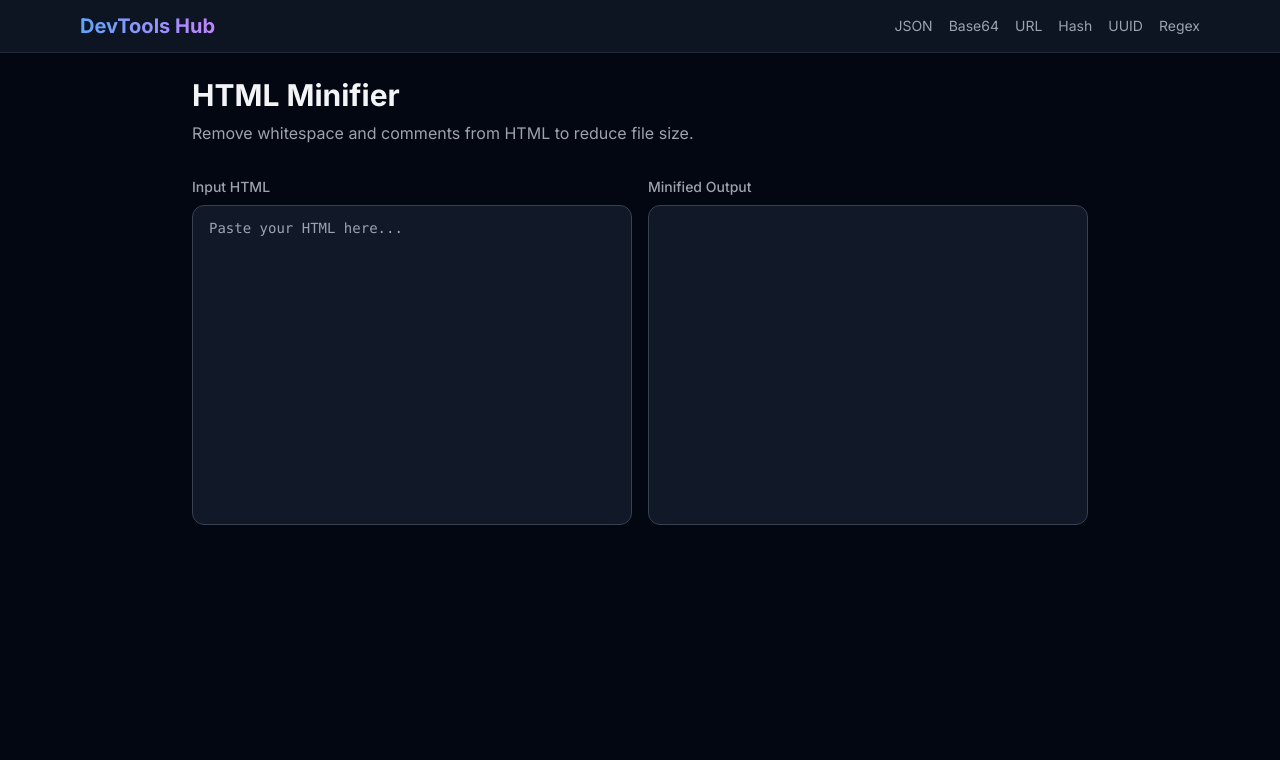
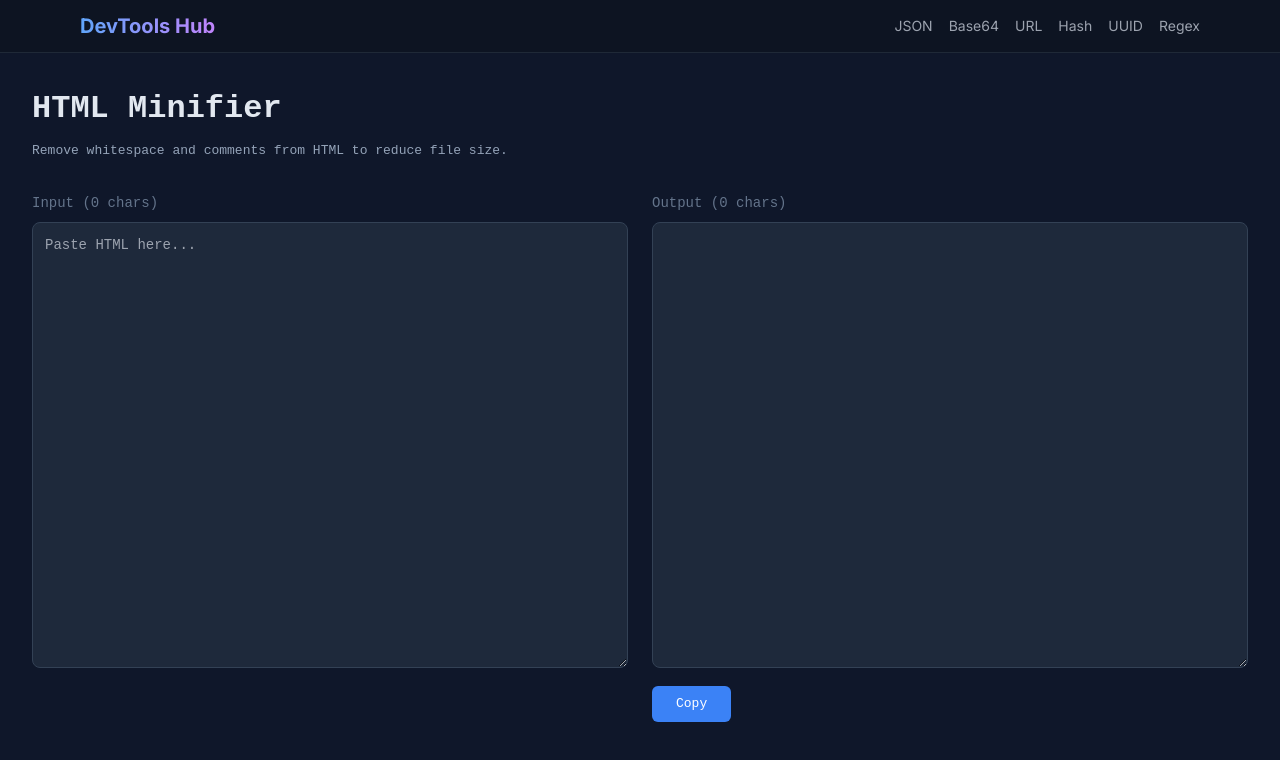
Before and after one commit to OnezSadim/devtools-hub, a Next.js app: page /tools/html-minifier in a window 1280 px wide. Shown: the top 760 px of the page. Built offline with nearby package versions, Linux system fonts and the light colour scheme.

Commit message:
Add tools 76-80: text-case-converter, color-contrast-checker, morse-code-translator, image-to-base64, html-minifier

```diff
--- a/src/app/tools/html-minifier/page.tsx
+++ b/src/app/tools/html-minifier/page.tsx
@@ -1,46 +1,34 @@
-'use client';
-import { useState } from 'react';
+"use client";
+import { useState } from "react";
+function minifyHtml(html: string): string {
+  return html
+    .replace(/<!--[\s\S]*?-->/g, "")
+    .replace(/\s+/g, " ")
+    .replace(/> </g, "><")
+    .replace(/ >/g, ">")
+    .replace(/< /g, "<")
+    .trim();
+}
 export default function HtmlMinifier() {
-  const [input, setInput] = useState('');
-  const [copied, setCopied] = useState(false);
-  const minify = (html: string) => {
-    return html
-      .replace(/<!--[\s\S]*?-->/g, '')
-      .replace(/\s+/g, ' ')
-      .replace(/> </g, '><')
-      .replace(/ (class|id|src|href|alt|type|value|name|placeholder|action|method)=" /g, ' $1="')
-      .trim();
-  };
-  const output = minify(input);
-  const savings = input.length > 0 ? Math.round((1 - output.length / input.length) * 100) : 0;
-  const copy = () => { navigator.clipboard.writeText(output); setCopied(true); setTimeout(() => setCopied(false), 2000); };
+  const [input, setInput] = useState("");
+  const output = minifyHtml(input);
+  const saved = input.length > 0 ? Math.round((1 - output.length / input.length) * 100) : 0;
   return (
-    <div className="min-h-screen bg-gray-950 text-gray-100 p-6">
-      <div className="max-w-4xl mx-auto">
-        <h1 className="text-3xl font-bold mb-2">HTML Minifier</h1>
-        <p className="text-gray-400 mb-8">Remove whitespace and comments from HTML to reduce file size.</p>
-        {input && (
-          <div className="bg-gray-900 rounded-xl p-4 mb-6 flex gap-6">
-            <div className="text-center"><div className="text-2xl font-bold text-blue-400">{input.length}</div><div className="text-gray-400 text-sm">Original bytes</div></div>
-            <div className="text-center"><div className="text-2xl font-bold text-green-400">{output.length}</div><div className="text-gray-400 text-sm">Minified bytes</div></div>
-            <div className="text-center"><div className="text-2xl font-bold text-yellow-400">{savings}%</div><div className="text-gray-400 text-sm">Saved</div></div>
+    <div style={{minHeight:"100vh",background:"#0f172a",color:"#e2e8f0",padding:"2rem",fontFamily:"monospace"}}>
+      <h1 style={{fontSize:"2rem",fontWeight:700,marginBottom:"0.5rem"}}>HTML Minifier</h1>
+      <p style={{color:"#94a3b8",marginBottom:"2rem"}}>Remove whitespace and comments from HTML to reduce file size.</p>
+      <div style={{display:"grid",gridTemplateColumns:"1fr 1fr",gap:"1.5rem"}}>
+        <div>
+          <div style={{color:"#64748b",fontSize:"0.875rem",marginBottom:"0.5rem"}}>Input ({input.length} chars)</div>
+          <textarea value={input} onChange={e=>setInput(e.target.value)} placeholder="Paste HTML here..." rows={20} style={{width:"100%",background:"#1e293b",color:"#e2e8f0",border:"1px solid #334155",borderRadius:8,padding:"0.75rem",fontSize:"0.875rem",resize:"vertical",boxSizing:"border-box"}} />
+        </div>
+        <div>
+          <div style={{display:"flex",justifyContent:"space-between",marginBottom:"0.5rem"}}>
+            <span style={{color:"#64748b",fontSize:"0.875rem"}}>Output ({output.length} chars)</span>
+            {saved > 0 && <span style={{color:"#22c55e",fontSize:"0.875rem"}}>{saved}% smaller</span>}
           </div>
-        )}
-        <div className="grid grid-cols-1 md:grid-cols-2 gap-4">
-          <div>
-            <label className="block text-sm font-medium text-gray-400 mb-2">Input HTML</label>
-            <textarea value={input} onChange={e => setInput(e.target.value)}
-              placeholder="Paste your HTML here..."
-              className="w-full h-80 bg-gray-900 border border-gray-700 rounded-xl px-4 py-3 font-mono text-sm text-gray-100 focus:outline-none focus:border-blue-500 resize-none" />
-          </div>
-          <div>
-            <div className="flex justify-between items-center mb-2">
-              <label className="text-sm font-medium text-gray-400">Minified Output</label>
-              {output && <button onClick={copy} className="text-sm bg-gray-800 hover:bg-gray-700 px-3 py-1 rounded text-gray-300">{copied ? 'Copied!' : 'Copy'}</button>}
-            </div>
-            <textarea readOnly value={output}
-              className="w-full h-80 bg-gray-900 border border-gray-700 rounded-xl px-4 py-3 font-mono text-sm text-green-400 focus:outline-none resize-none" />
-          </div>
+          <textarea readOnly value={output} rows={20} style={{width:"100%",background:"#1e293b",color:"#38bdf8",border:"1px solid #334155",borderRadius:8,padding:"0.75rem",fontSize:"0.875rem",resize:"vertical",boxSizing:"border-box"}} />
+          <button onClick={()=>navigator.clipboard.writeText(output)} style={{marginTop:"0.75rem",background:"#3b82f6",color:"white",border:"none",borderRadius:6,padding:"0.5rem 1.5rem",cursor:"pointer"}}>Copy</button>
         </div>
       </div>
     </div>
--- a/src/app/tools/image-to-base64/page.tsx
+++ b/src/app/tools/image-to-base64/page.tsx
@@ -1,16 +1,38 @@
 "use client";
-import { useState, useRef } from "react";
+import { useState, useCallback } from "react";
 export default function ImageToBase64() {
-  const [b64,setB64]=useState("");
-  const [type,setType]=useState("");
-  const ref=useRef<HTMLInputElement>(null);
-  function handleFile(e:React.ChangeEvent<HTMLInputElement>){
-    const f=e.target.files?.[0]; if(!f) return;
-    setType(f.type);
-    const r=new FileReader();
-    r.onload=ev=>setB64((ev.target?.result as string)||"")
-    r.readAsDataURL(f);
-  }
-  function copy(){ navigator.clipboard.writeText(b64); }
-  return(<div className="min-h-screen bg-gray-950 text-white p-6"><div className="max-w-2xl mx-auto"><h1 className="text-3xl font-bold mb-2">Image to Base64</h1><p className="text-gray-400 mb-6">Convert any image to a Base64 data URL for embedding in HTML/CSS.</p><div onClick={()=>ref.current?.click()} className="border-2 border-dashed border-gray-700 rounded-lg p-10 text-center cursor-pointer hover:border-blue-500 mb-4"><input ref={ref} type="file" accept="image/*" className="hidden" onChange={handleFile}/><p className="text-gray-400">Click to select an image</p></div>{b64&&<><div className="mb-3"><img src={b64} alt="preview" className="max-h-40 rounded"/></div><div className="flex gap-2 mb-2"><input className="flex-1 bg-gray-900 border border-gray-700 rounded p-2 font-mono text-xs" value={b64.substring(0,80)+"..."} readOnly/><button onClick={copy} className="bg-blue-600 hover:bg-blue-700 px-4 py-2 rounded text-sm">Copy</button></div><p className="text-xs text-gray-500">{b64.length} characters</p></>}</div></div>);
+  const [result, setResult] = useState("");
+  const [preview, setPreview] = useState("");
+  const [name, setName] = useState("");
+  const handleFile = useCallback((file: File) => {
+    if (!file) return;
+    setName(file.name);
+    const reader = new FileReader();
+    reader.onload = (e) => {
+      const base64 = e.target?.result as string;
+      setPreview(base64);
+      setResult(base64);
+    };
+    reader.readAsDataURL(file);
+  }, []);
+  const onDrop = (e: React.DragEvent) => { e.preventDefault(); handleFile(e.dataTransfer.files[0]); };
+  return (
+    <div style={{minHeight:"100vh",background:"#0f172a",color:"#e2e8f0",padding:"2rem",fontFamily:"monospace"}}>
+      <h1 style={{fontSize:"2rem",fontWeight:700,marginBottom:"0.5rem"}}>Image to Base64 Converter</h1>
+      <p style={{color:"#94a3b8",marginBottom:"2rem"}}>Convert images to Base64 encoded strings for embedding in HTML/CSS/JS.</p>
+      <div onDrop={onDrop} onDragOver={e=>e.preventDefault()} style={{border:"2px dashed #334155",borderRadius:8,padding:"3rem",textAlign:"center",marginBottom:"1.5rem",cursor:"pointer"}} onClick={()=>document.getElementById("imgInput")?.click()}>
+        {preview ? <img src={preview} alt={name} style={{maxWidth:"100%",maxHeight:200,objectFit:"contain"}} /> : <div style={{color:"#64748b"}}>Drop image here or click to upload</div>}
+        <input id="imgInput" type="file" accept="image/*" style={{display:"none"}} onChange={e=>e.target.files&&handleFile(e.target.files[0])} />
+      </div>
+      {result && (
+        <div style={{background:"#1e293b",borderRadius:8,padding:"1.5rem"}}>
+          <div style={{display:"flex",justifyContent:"space-between",alignItems:"center",marginBottom:"1rem"}}>
+            <span style={{color:"#94a3b8",fontSize:"0.875rem"}}>{name} — {(result.length/1.37/1024).toFixed(1)} KB</span>
+            <button onClick={()=>navigator.clipboard.writeText(result)} style={{background:"#3b82f6",color:"white",border:"none",borderRadius:4,padding:"0.4rem 1rem",cursor:"pointer",fontSize:"0.875rem"}}>Copy Base64</button>
+          </div>
+          <textarea readOnly value={result} rows={6} style={{width:"100%",background:"#0f172a",color:"#38bdf8",border:"1px solid #334155",borderRadius:4,padding:"0.75rem",fontSize:"0.75rem",resize:"vertical",boxSizing:"border-box"}} />
+        </div>
+      )}
+    </div>
+  );
 }
--- /dev/null
+++ b/src/app/tools/morse-code-translator/page.tsx
@@ -0,0 +1,29 @@
+"use client";
+import { useState } from "react";
+const MORSE: Record<string,string> = {A:".-",B:"-...",C:"-.-.",D:"-..",E:".",F:"..-.",G:"--.",H:"....",I:"..",J:".---",K:"-.-",L:".-..",M:"--",N:"-.",O:"---",P:".--.",Q:"--.-",R:".-.",S:"...",T:"-",U:"..-",V:"...-",W:".--",X:"-..-",Y:"-.--",Z:"--..","0":"-----","1":".----","2":"..---","3":"...--","4":"....-","5":".....","6":"-....","7":"--...","8":"---..","9":"----."," ":"/"};
+const REVERSE: Record<string,string> = Object.fromEntries(Object.entries(MORSE).map(([k,v])=>[v,k]));
+function toMorse(text: string) { return text.toUpperCase().split("").map(c=>MORSE[c]||"").filter(Boolean).join(" "); }
+function fromMorse(morse: string) { return morse.split(" ").map(c=>REVERSE[c]||"").join(""); }
+export default function MorseCodeTranslator() {
+  const [text, setText] = useState("");
+  const [mode, setMode] = useState<"toMorse"|"fromMorse">("toMorse");
+  const output = mode==="toMorse" ? toMorse(text) : fromMorse(text);
+  return (
+    <div style={{minHeight:"100vh",background:"#0f172a",color:"#e2e8f0",padding:"2rem",fontFamily:"monospace"}}>
+      <h1 style={{fontSize:"2rem",fontWeight:700,marginBottom:"0.5rem"}}>Morse Code Translator</h1>
+      <p style={{color:"#94a3b8",marginBottom:"2rem"}}>Convert text to Morse code or decode Morse code back to text.</p>
+      <div style={{display:"flex",gap:"1rem",marginBottom:"1.5rem"}}>
+        <button onClick={()=>setMode("toMorse")} style={{background:mode==="toMorse"?"#3b82f6":"#1e293b",color:"#e2e8f0",border:"none",borderRadius:6,padding:"0.5rem 1.5rem",cursor:"pointer"}}>Text → Morse</button>
+        <button onClick={()=>setMode("fromMorse")} style={{background:mode==="fromMorse"?"#3b82f6":"#1e293b",color:"#e2e8f0",border:"none",borderRadius:6,padding:"0.5rem 1.5rem",cursor:"pointer"}}>Morse → Text</button>
+      </div>
+      <textarea value={text} onChange={e=>setText(e.target.value)} placeholder={mode==="toMorse"?"Enter text..":"Enter morse code (use spaces between letters, / for word break)"} rows={4} style={{width:"100%",background:"#1e293b",color:"#e2e8f0",border:"1px solid #334155",borderRadius:8,padding:"0.75rem",fontSize:"1rem",marginBottom:"1.5rem",resize:"vertical",boxSizing:"border-box"}} />
+      <div style={{background:"#1e293b",borderRadius:8,padding:"1.5rem"}}>
+        <div style={{display:"flex",justifyContent:"space-between",alignItems:"center",marginBottom:"0.5rem"}}>
+          <span style={{color:"#64748b",fontSize:"0.875rem"}}>Output</span>
+          <button onClick={()=>navigator.clipboard.writeText(output)} style={{background:"#334155",color:"#e2e8f0",border:"none",borderRadius:4,padding:"0.25rem 0.75rem",cursor:"pointer",fontSize:"0.75rem"}}>Copy</button>
+        </div>
+        <div style={{color:"#38bdf8",wordBreak:"break-all",letterSpacing:"0.05em"}}>{output||<span style={{color:"#475569"}}>Output appears here...</span>}</div>
+      </div>
+    </div>
+  );
+}
--- a/src/app/tools/text-case-converter/page.tsx
+++ b/src/app/tools/text-case-converter/page.tsx
@@ -1,31 +1,31 @@
 "use client";
 import { useState } from "react";
-
 export default function TextCaseConverter() {
   const [input, setInput] = useState("");
   const conversions = [
-    ["UPPERCASE", (s: string) => s.toUpperCase()],
-    ["lowercase", (s: string) => s.toLowerCase()],
-    ["Title Case", (s: string) => s.replace(/\w\S*/g, t => t[0].toUpperCase() + t.slice(1).toLowerCase())],
-    ["camelCase", (s: string) => s.toLowerCase().replace(/[^a-zA-Z0-9]+(.)/g, (_, c) => c.toUpperCase())],
-    ["snake_case", (s: string) => s.replace(/[A-Z]/g, l => "_" + l.toLowerCase()).replace(/[^a-z0-9]+/g, "_").replace(/^_|_$/g, "").toLowerCase()],
-    ["kebab-case", (s: string) => s.replace(/[A-Z]/g, l => "-" + l.toLowerCase()).replace(/[^a-z0-9]+/g, "-").replace(/^-|-$/g, "").toLowerCase()],
-    ["CONSTANT_CASE", (s: string) => s.replace(/[A-Z]/g, l => "_" + l).replace(/[^a-zA-Z0-9]+/g, "_").replace(/^_|_$/g, "").toUpperCase()],
-  ] as [string, (s: string) => string][];
-
+    { label: "UPPERCASE", fn: (s: string) => s.toUpperCase() },
+    { label: "lowercase", fn: (s: string) => s.toLowerCase() },
+    { label: "Title Case", fn: (s: string) => s.replace(/\w\S*/g, t => t.charAt(0).toUpperCase() + t.slice(1).toLowerCase()) },
+    { label: "camelCase", fn: (s: string) => s.toLowerCase().replace(/[^a-zA-Z0-9]+(.)/g, (_,c) => c.toUpperCase()) },
+    { label: "PascalCase", fn: (s: string) => s.replace(/[^a-zA-Z0-9]+(.)/g, (_,c) => c.toUpperCase()).replace(/^./, c => c.toUpperCase()) },
+    { label: "snake_case", fn: (s: string) => s.toLowerCase().replace(/[^a-zA-Z0-9]+/g, "_").replace(/^_|_$/g, "") },
+    { label: "kebab-case", fn: (s: string) => s.toLowerCase().replace(/[^a-zA-Z0-9]+/g, "-").replace(/^-|-$/g, "") },
+    { label: "CONSTANT_CASE", fn: (s: string) => s.toUpperCase().replace(/[^A-Z0-9]+/g, "_").replace(/^_|_$/g, "") },
+  ];
   return (
-    <div className="max-w-2xl mx-auto">
-      <h1 className="text-3xl font-bold mb-2">Text Case Converter</h1>
-      <p className="text-gray-400 mb-6">Convert text between camelCase, snake_case, kebab-case, and more.</p>
-      <textarea value={input} onChange={e=>setInput(e.target.value)} placeholder="Type or paste text here..." className="w-full h-32 bg-gray-800 border border-gray-700 rounded p-3 mb-6 font-mono text-sm" />
-      {input && <div className="space-y-3">
-        {conversions.map(([name, fn]) => (
-          <div key={name} className="bg-gray-800 border border-gray-700 rounded p-3">
-            <div className="text-xs text-gray-400 mb-1">{name}</div>
-            <div className="font-mono text-sm break-all cursor-pointer hover:text-blue-400" onClick={()=>navigator.clipboard.writeText(fn(input))}>{fn(input)}</div>
+    <div style={{minHeight:"100vh",background:"#0f172a",color:"#e2e8f0",padding:"2rem",fontFamily:"monospace"}}>
+      <h1 style={{fontSize:"2rem",fontWeight:700,marginBottom:"0.5rem"}}>Text Case Converter</h1>
+      <p style={{color:"#94a3b8",marginBottom:"2rem"}}>Convert text between camelCase, snake_case, kebab-case, PascalCase and more.</p>
+      <textarea value={input} onChange={e=>setInput(e.target.value)} placeholder="Enter your text here..." rows={4} style={{width:"100%",background:"#1e293b",color:"#e2e8f0",border:"1px solid #334155",borderRadius:8,padding:"0.75rem",fontSize:"1rem",marginBottom:"1.5rem",resize:"vertical",boxSizing:"border-box"}} />
+      <div style={{display:"grid",gridTemplateColumns:"repeat(auto-fit,minmax(280px,1fr))",gap:"1rem"}}>
+        {conversions.map(({label,fn})=>(
+          <div key={label} style={{background:"#1e293b",borderRadius:8,padding:"1rem"}}>
+            <div style={{color:"#64748b",fontSize:"0.75rem",marginBottom:"0.5rem"}}>{label}</div>
+            <div style={{color:"#38bdf8",wordBreak:"break-all",marginBottom:"0.5rem",minHeight:"1.5rem"}}>{input ? fn(input) : ""}</div>
+            <button onClick={()=>navigator.clipboard.writeText(input?fn(input):"")} style={{background:"#334155",color:"#e2e8f0",border:"none",borderRadius:4,padding:"0.25rem 0.75rem",cursor:"pointer",fontSize:"0.75rem"}}>Copy</button>
           </div>
         ))}
-      </div>}
+      </div>
     </div>
   );
 }
```
Also changed, not shown: src/app/tools/color-contrast-checker/page.tsx (added, +49 -0 lines).
